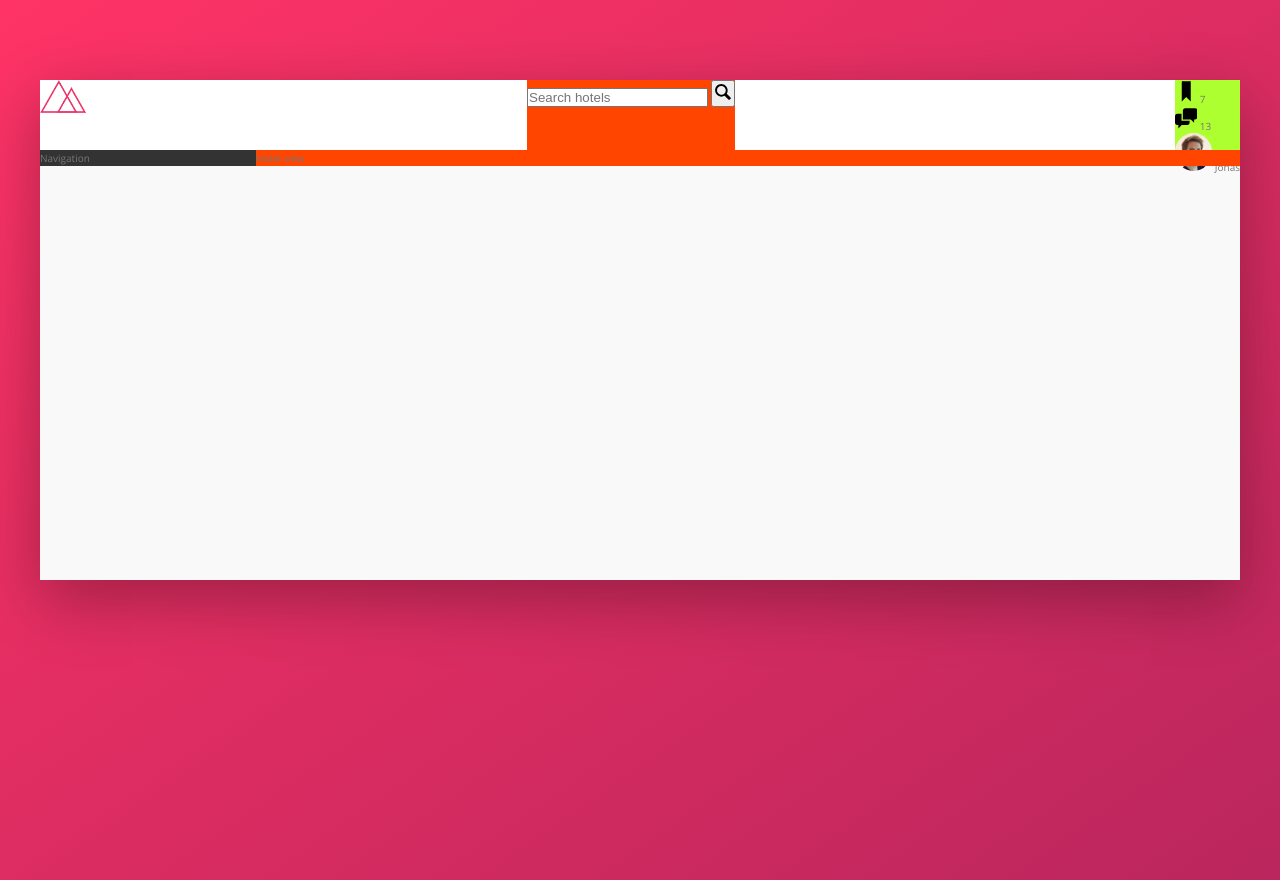
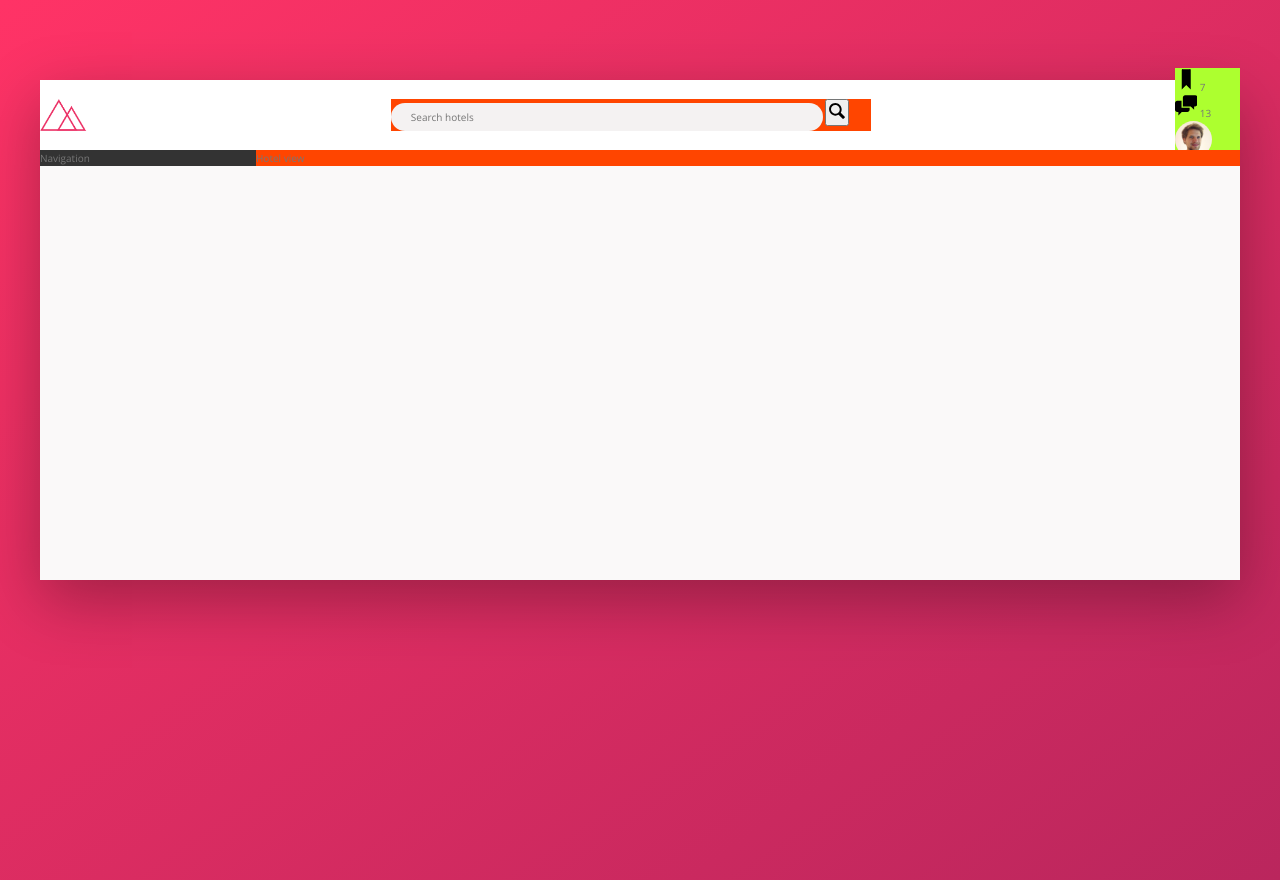
Before and after one commit to Saurabh7064/trillo, a website: page index.html in a window 1280 px wide. Drawn offline with nearby package versions, Linux system fonts and the light colour scheme.

Commit message:
76. Search bar intialization

```diff
--- a/index.html
+++ b/index.html
@@ -16,7 +16,7 @@
                 <img src="img/logo.png" alt="trillo logo" class="logo">
 
                 <form action="#" class="search">
-                    <input type="text" class="search_input" placeholder="Search hotels">
+                    <input type="text" class="search__input" placeholder="Search hotels">
                     <button class="search__button">
                         <svg class="search__icon">
                             <use xlink:href="img/sprite.svg#icon-magnifying-glass"></use>
--- a/sass/_components.scss
+++ b/sass/_components.scss
@@ -8,8 +8,24 @@
 // SEARCH
 .search {
     background-color: orangered;
+    flex: 0 0 40%;
+
     &__input {
+        font-family: inherit;
+        font-size: inherit;
+        color: inherit;
+        background-color: var(--color-grey-light-2);
+        border: none;
+        padding: .7rem 2rem;
+        border-radius: 100px;
+        width: 90%;
+        transition: all .2s;
 
+        &:focus {
+            outline: none;
+            width: 100%;
+            background-color: var(--color-grey-light-3);
+        }
     }
 
     &__button {
--- a/sass/_layout.scss
+++ b/sass/_layout.scss
@@ -14,6 +14,7 @@
     border-bottom: var(--color-grey-light-2);
     display: flex;
     justify-content: space-between;
+    align-items: center;
 }
 
 .content {
```
Also changed, not shown: css/style.css.
